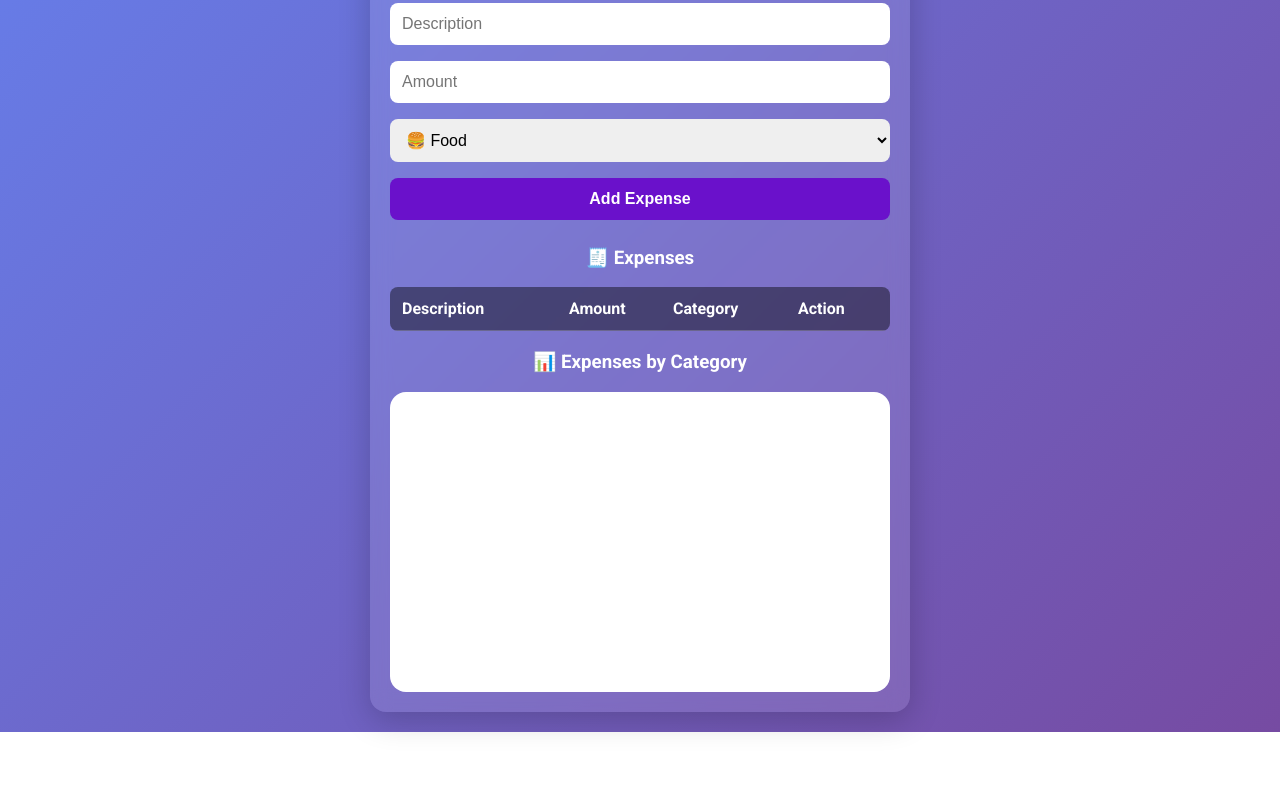
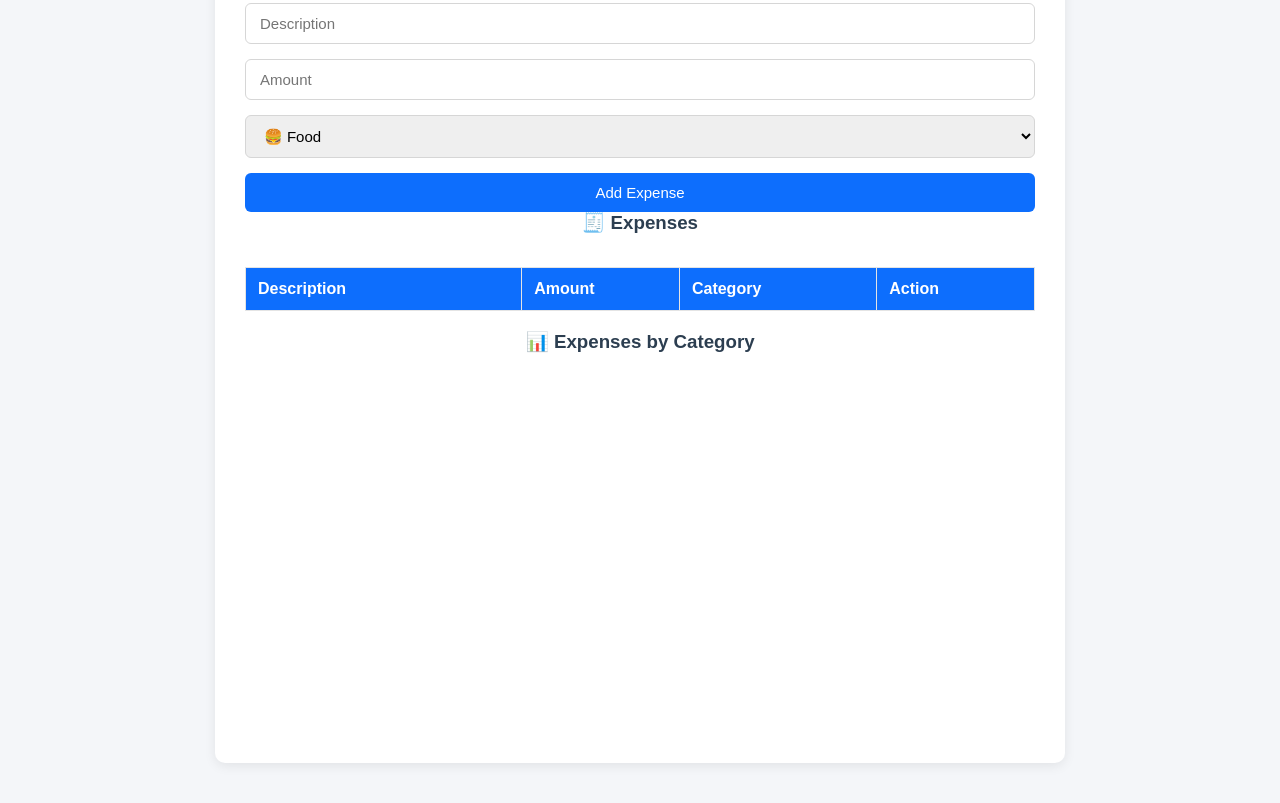
Before and after one commit to rutvikmevada08/ExpenseTracker, a plain HTML site: page index.html in a window 1280 px wide. Shown: the part 113-916 px from the top of the page. Before the commit the page ends 845 px from the top, so only its background shows below. Drawn offline with nearby package versions, Linux system fonts and the light colour scheme.

Commit message:
Revamp styling for index.html layout and design

```diff
--- a/index.html
+++ b/index.html
@@ -7,80 +7,131 @@
 <link href="https://fonts.googleapis.com/css2?family=Roboto:wght@400;700&display=swap" rel="stylesheet">
 <script src="https://cdn.jsdelivr.net/npm/chart.js"></script>
 <style>
-body {
-  font-family: 'Roboto', sans-serif;
-  background: linear-gradient(135deg, #667eea, #764ba2);
-  color: #fff;
+* {
     margin: 0;
     padding: 0;
-  display: flex;
-  flex-direction: column;
-  align-items: center;
-  min-height: 100vh;
     box-sizing: border-box;
 }
+
+body {
+    font-family: Arial, Helvetica, sans-serif;
+    background: #f4f6f9;
+    color: #333;
+    padding: 40px 15px;
+}
+
 .container {
-  background: rgba(255, 255, 255, 0.1);
-  padding: 20px;
-  margin: 20px;
-  border-radius: 16px;
-  backdrop-filter: blur(10px);
-  width: 90%;
-  max-width: 500px;
-  box-shadow: 0 8px 32px rgba(0,0,0,0.2);
-  overflow-wrap: break-word;
-  word-wrap: break-word;
+    width: 100%;
+    max-width: 850px;
+    margin: auto;
+    background: #ffffff;
+    padding: 30px;
+    border-radius: 10px;
+    box-shadow: 0 3px 12px rgba(0,0,0,0.08);
 }
-input, select, button {
+
+h2,
+h3 {
+    color: #2c3e50;
+    margin-bottom: 18px;
+    text-align: left;
+}
+
+input,
+select {
     width: 100%;
-  padding: 12px;
-  margin: 8px 0;
-  border-radius: 8px;
+    padding: 11px 14px;
+    margin-bottom: 15px;
+    border: 1px solid #d6d6d6;
+    border-radius: 6px;
+    font-size: 15px;
+    outline: none;
+    transition: .2s;
+}
+
+input:focus,
+select:focus {
+    border-color: #0d6efd;
+}
+
+button {
+    background: #0d6efd;
+    color: white;
     border: none;
-  font-size: 16px;
-  box-sizing: border-box;
+    padding: 11px;
+    width: 100%;
+    border-radius: 6px;
+    font-size: 15px;
+    cursor: pointer;
+    transition: .2s;
 }
-button {
-  background: #6a11cb;
-  color: white;
-  font-weight: bold;
-  cursor: pointer;
-  transition: background 0.3s;
+
+button:hover {
+    background: #0b5ed7;
 }
-button:hover {
-  background: #2575fc;
-}
+
 table {
     width: 100%;
     border-collapse: collapse;
-  background: rgba(0,0,0,0.2);
-  border-radius: 8px;
-  overflow: hidden;
-  table-layout: fixed;
-  word-wrap: break-word;
+    margin-top: 15px;
 }
-th, td {
+
+th {
+    background: #0d6efd;
+    color: white;
+    font-weight: 600;
+}
+
+th,
+td {
     padding: 12px;
+    border: 1px solid #e4e4e4;
     text-align: left;
-  border-bottom: 1px solid rgba(255,255,255,0.2);
-  word-wrap: break-word;
-  overflow-wrap: anywhere;
 }
-th {
-  background: rgba(0,0,0,0.3);
+
+tr:nth-child(even) {
+    background: #fafafa;
 }
+
+tr:hover {
+    background: #f1f5ff;
+}
+
+.delete-btn {
+    background: #dc3545;
+    padding: 7px 12px;
+    width: auto;
+    border-radius: 5px;
+}
+
+.delete-btn:hover {
+    background: #bb2d3b;
+}
+
 .graph-container {
-  width: 100%;
-  height: 300px;
-  margin-top: 10px;
+    margin-top: 30px;
+    height: 350px;
 }
+
 canvas {
     background: white;
-  border-radius: 16px;
-  padding: 10px;
-  max-width: 100%;
-  height: 100% !important;
-  box-sizing: border-box;
+}
+
+@media (max-width:768px) {
+
+    .container {
+        padding: 18px;
+    }
+
+    table {
+        font-size: 14px;
+    }
+
+    th,
+    td {
+        padding: 9px;
+    }
+
 }
 </style>
 </head>
```
Lines whose indentation alone changed are shown as unchanged.
